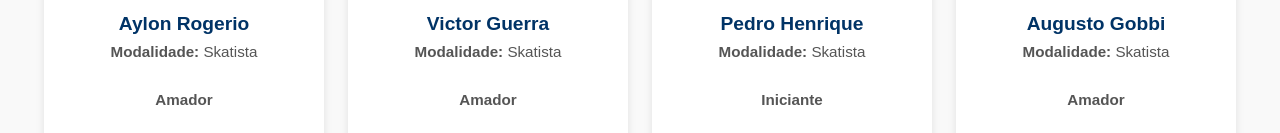
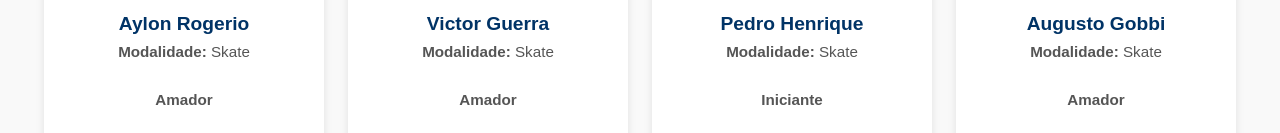
Before and after one commit to vict0rguerra/Projeto-de-extensao, a plain HTML site: page index.html in a window 1280 px wide. Shown: the part 478-611 px from the top of the page. Drawn offline with Linux system fonts and the light colour scheme.

Commit message:
Update index.html

```diff
--- a/index.html
+++ b/index.html
@@ -21,7 +21,7 @@
     <div class="esportista-card">
       <img src="a.jpg" alt="Foto do atleta">
       <h3>Aylon Rogerio</h3>
-      <p><strong>Modalidade:</strong> Skatista</p>
+      <p><strong>Modalidade:</strong> Skate</p>
       <p><strong>Amador</strong></p>
       <div class="links">
         <a href="https://www.instagram.com/4ylon_01?utm_source=ig_web_button_share_sheet&igsh=ZDNlZDc0MzIxNw==" target="_blank">Instagram</a>
@@ -31,7 +31,7 @@
     <div class="esportista-card">
       <img src="v.jpg" alt="Foto do atleta">
       <h3>Victor Guerra</h3>
-      <p><strong>Modalidade:</strong> Skatista</p>
+      <p><strong>Modalidade:</strong> Skate</p>
       <p><strong>Amador</strong></p>
       <div class="links">
         <a href="https://www.instagram.com/guerraskt?igsh=MWt5OHZ4NXY0NTU2aw==" target="_blank">Instagram</a>
@@ -41,7 +41,7 @@
     <div class="esportista-card">
       <img src="p.jpg" alt="Foto do atleta">
       <h3>Pedro Henrique</h3>
-      <p><strong>Modalidade:</strong> Skatista</p>
+      <p><strong>Modalidade:</strong> Skate</p>
       <p><strong>Iniciante</strong></p>
       <div class="links">
         <a href="https://www.instagram.com/_predo_sk?utm_source=ig_web_button_share_sheet&igsh=ZDNlZDc0MzIxNw==" target="_blank">Instagram</a>
@@ -51,7 +51,7 @@
     <div class="esportista-card">
       <img src="g.jpg" alt="Foto do atleta">
       <h3>Augusto Gobbi</h3>
-      <p><strong>Modalidade:</strong> Skatista</p>
+      <p><strong>Modalidade:</strong> Skate</p>
       <p><strong>Amador</strong></p>
       <div class="links">
         <a href="https://www.instagram.com/_gobbi_?utm_source=ig_web_button_share_sheet&igsh=ZDNlZDc0MzIxNw==" target="_blank">Instagram</a>
```
